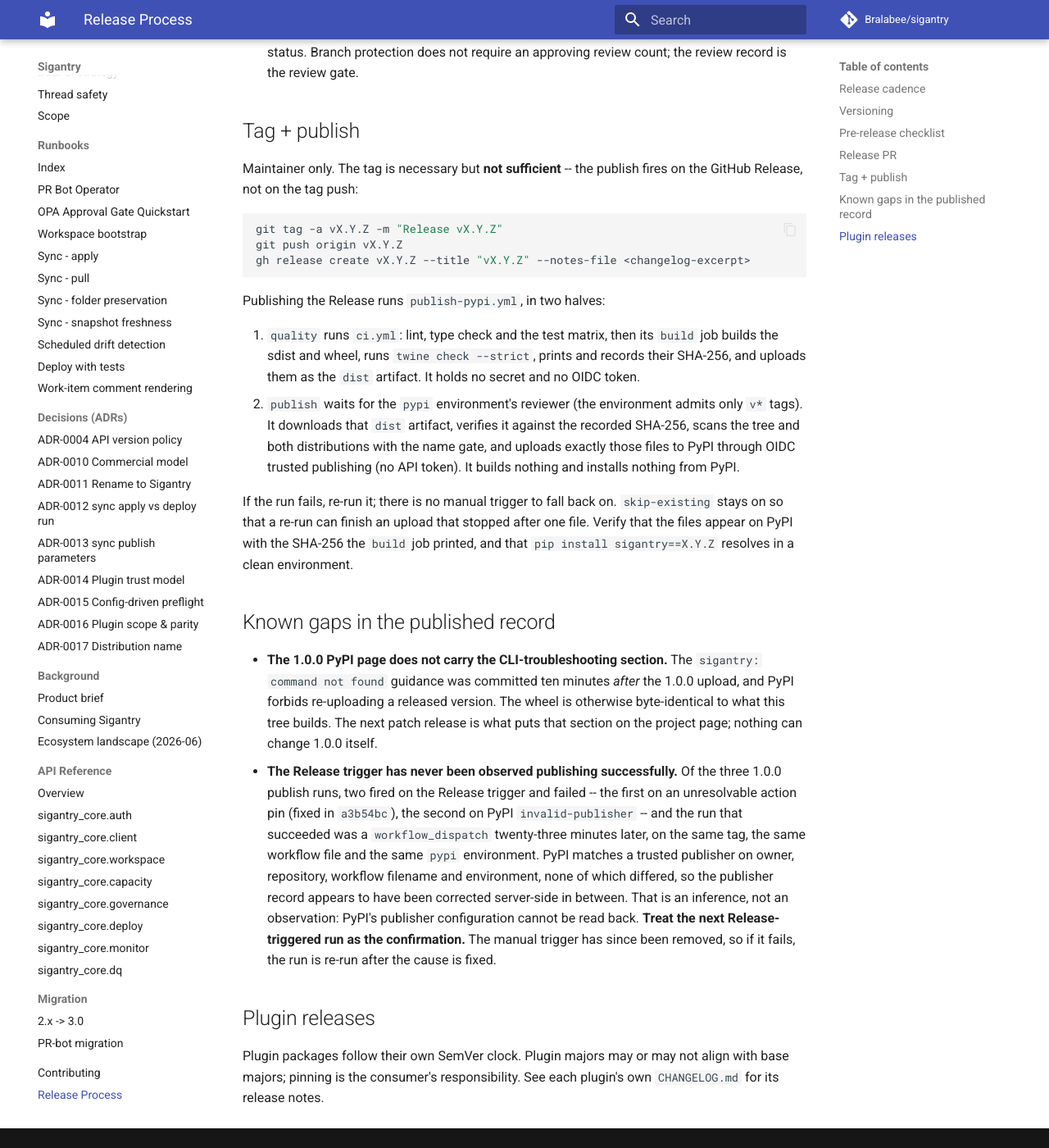
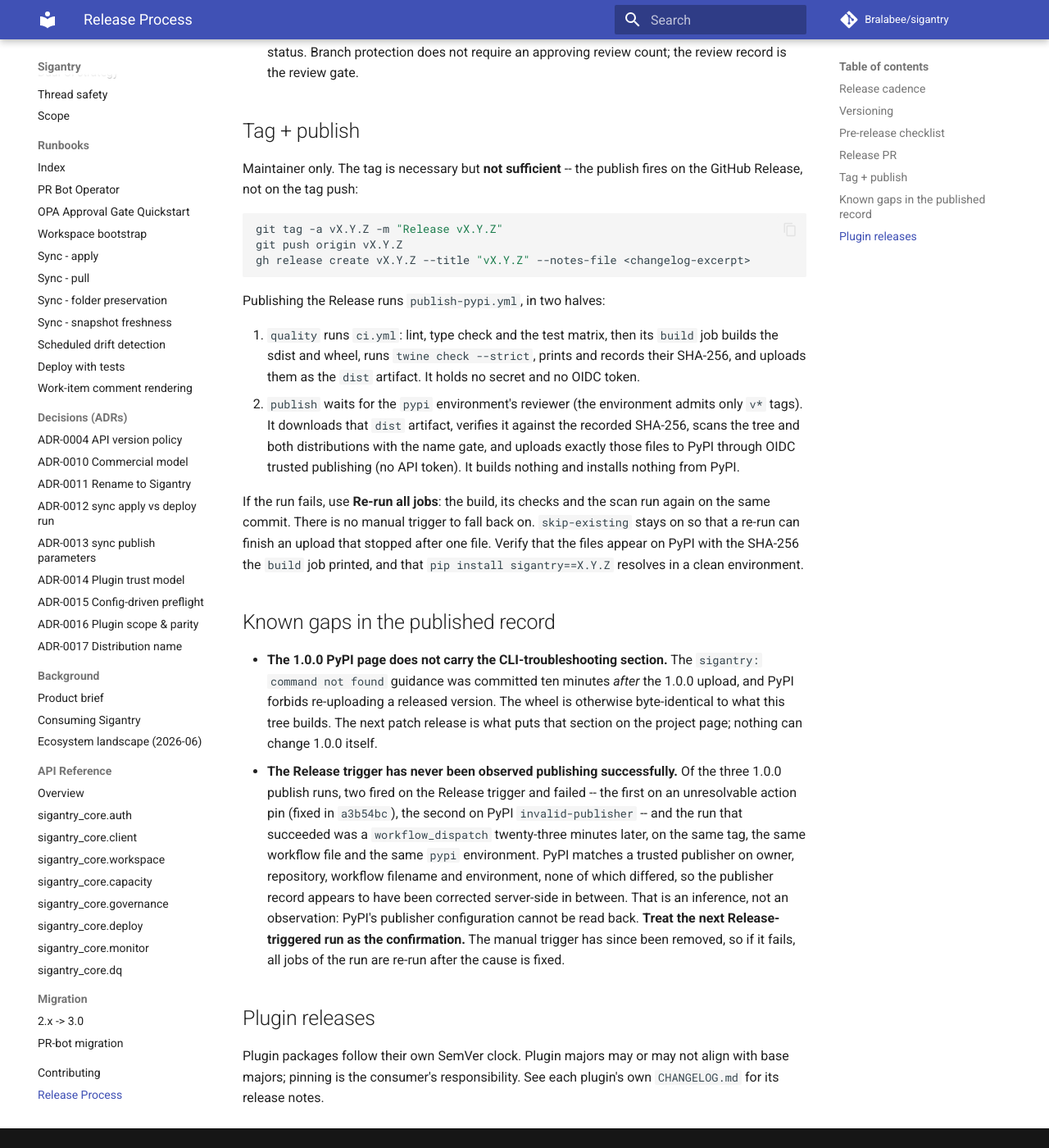
Before and after one commit to Bralabee/sigantry, an MkDocs documentation site: the page built from docs/release-process.md, in a window 1280 px wide and 1400 px high, scrolled down 1896 px. Shown: the whole window at 82% size. Built offline with MkDocs 1.6.1 and Material for MkDocs 9.7.7, drawn with Linux system fonts in a browser that asks for light colours; comment, search, counter and statistics services are not loaded.

Commit message:
docs(release): say what the publish job installs and which re-run recovers
The CHANGELOG said nothing from an index executes beside the OIDC token
before the scan. The publish job runs apt-get install poppler-utils, so
that the scan can read PDFs. apt-get installs that package and the
libraries it depends on from the runner's Ubuntu archive, and runs the
package scripts and triggers they set off as root, in the job that holds
the token, before the scan. The sentence now says nothing from PyPI or
from an earlier run executes there, and names the package the job asks
apt-get for. The workflow comment says the same.

The workflow comment also said a failed run is recovered by re-running
it, which builds and checks the same commit again. That holds for "Re-run
all jobs", which runs every job again on the same commit. "Re-run failed
jobs" would not rebuild after a failed publish, and how it hands the
earlier attempt's artifact and record to the publish job has not been
exercised here. The workflow, the release process and the CHANGELOG now
name "Re-run all jobs" as the recovery.

```diff
--- a/docs/release-process.md
+++ b/docs/release-process.md
@@ -101,11 +101,12 @@
    trusted publishing (no API token). It builds nothing and installs
    nothing from PyPI.
 
-If the run fails, re-run it; there is no manual trigger to fall back on.
-`skip-existing` stays on so that a re-run can finish an upload that stopped
-after one file. Verify that the files appear on PyPI with the SHA-256 the
-`build` job printed, and that `pip install sigantry==X.Y.Z` resolves in a
-clean environment.
+If the run fails, use **Re-run all jobs**: the build, its checks and the
+scan run again on the same commit. There is no manual trigger to fall back
+on. `skip-existing` stays on so that a re-run can finish an upload that
+stopped after one file. Verify that the files appear on PyPI with the
+SHA-256 the `build` job printed, and that `pip install sigantry==X.Y.Z`
+resolves in a clean environment.
 
 ## Known gaps in the published record
 
@@ -125,7 +126,8 @@
   server-side in between. That is an inference, not an observation: PyPI's
   publisher configuration cannot be read back. **Treat the next
   Release-triggered run as the confirmation.** The manual trigger has since
-  been removed, so if it fails, the run is re-run after the cause is fixed.
+  been removed, so if it fails, all jobs of the run are re-run after the
+  cause is fixed.
 
 ## Plugin releases
 
```
Also changed, not shown: CHANGELOG.md (+8 -6 lines), 1 other file.
